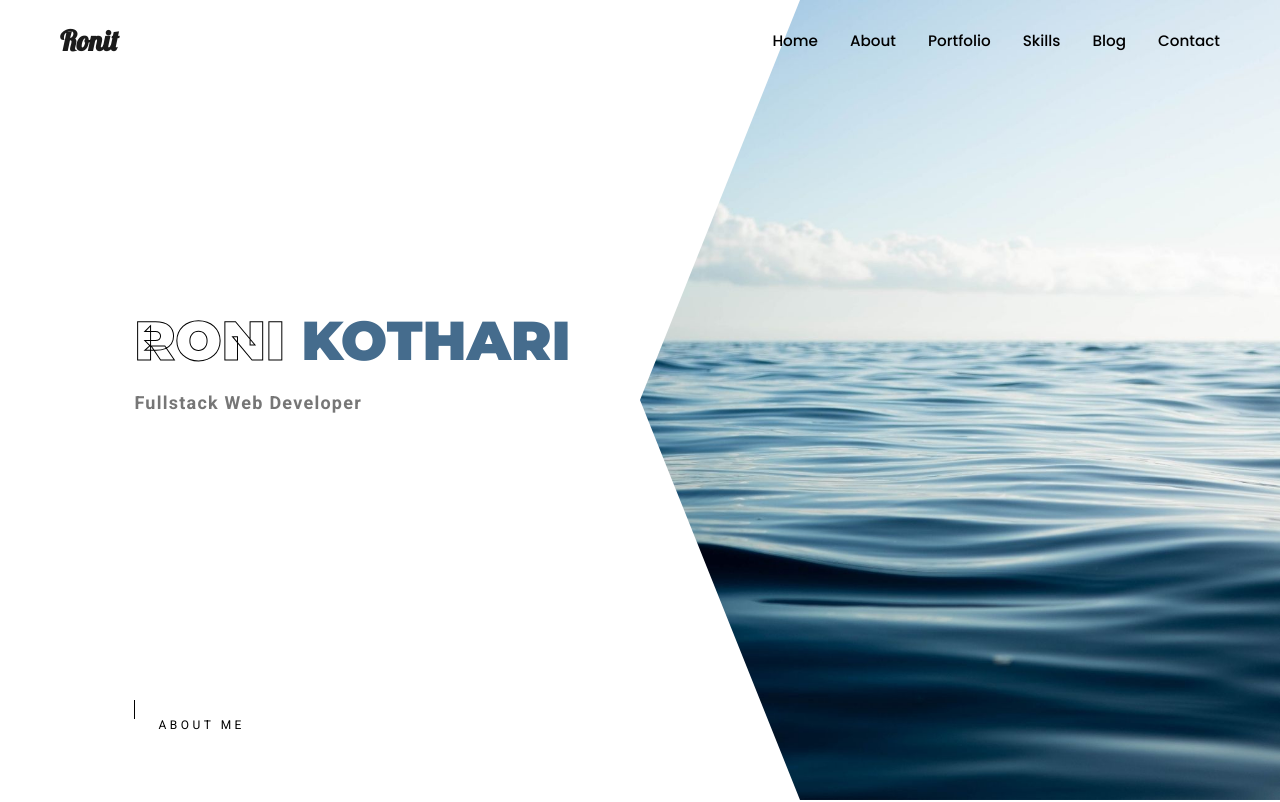
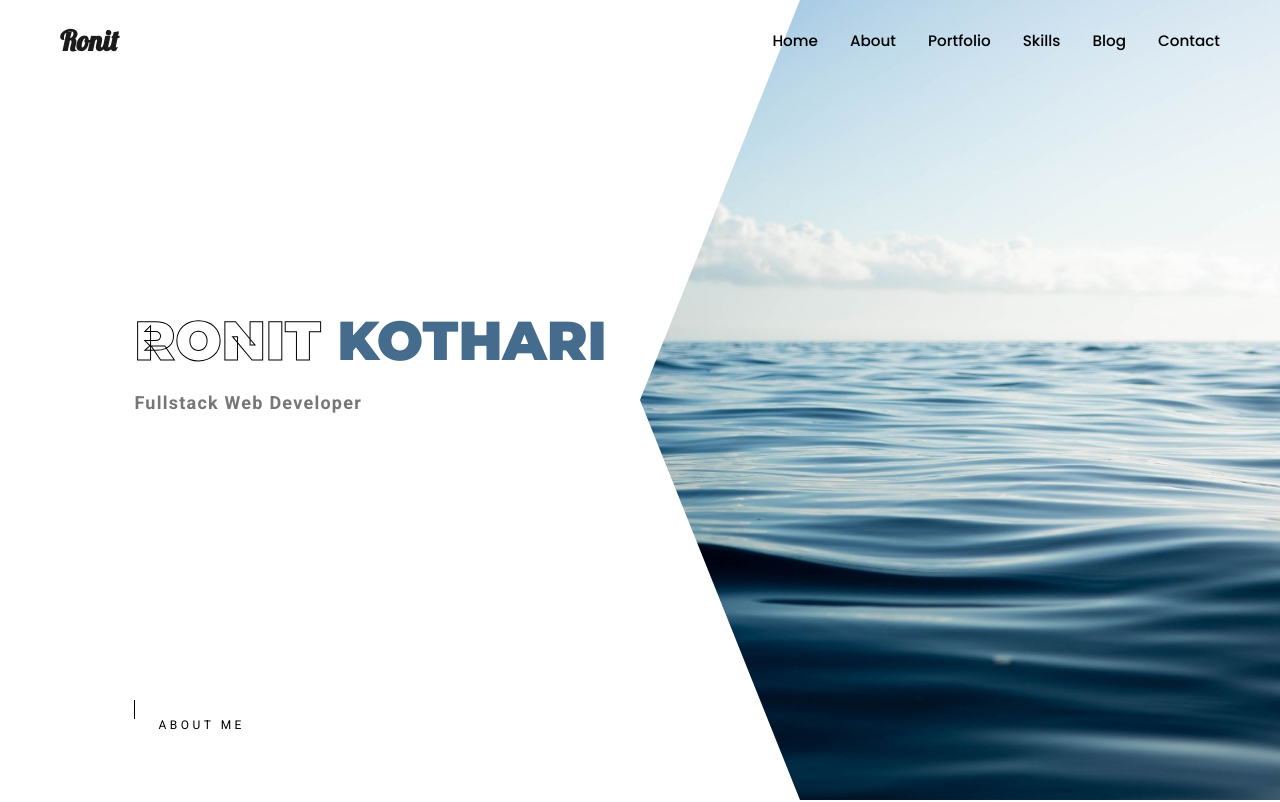
Before and after one commit to chennxi123/ps-20, a plain HTML site: page index.html in a window 1280 px wide. Shown: the top 802 px of the page. Drawn offline with nearby package versions, Linux system fonts and the light colour scheme.

Commit message:
Update index.html

```diff
--- a/index.html
+++ b/index.html
@@ -115,7 +115,7 @@
             </div>
             <div class="content">
                 <h1 class="big-text">
-                    <span class="outline">Roni</span> Kothari
+                    <span class="outline">Ronit</span> Kothari
                 </h1>
                 <h6 class="small-text">Fullstack Web Developer</h6>
             </div>
```
